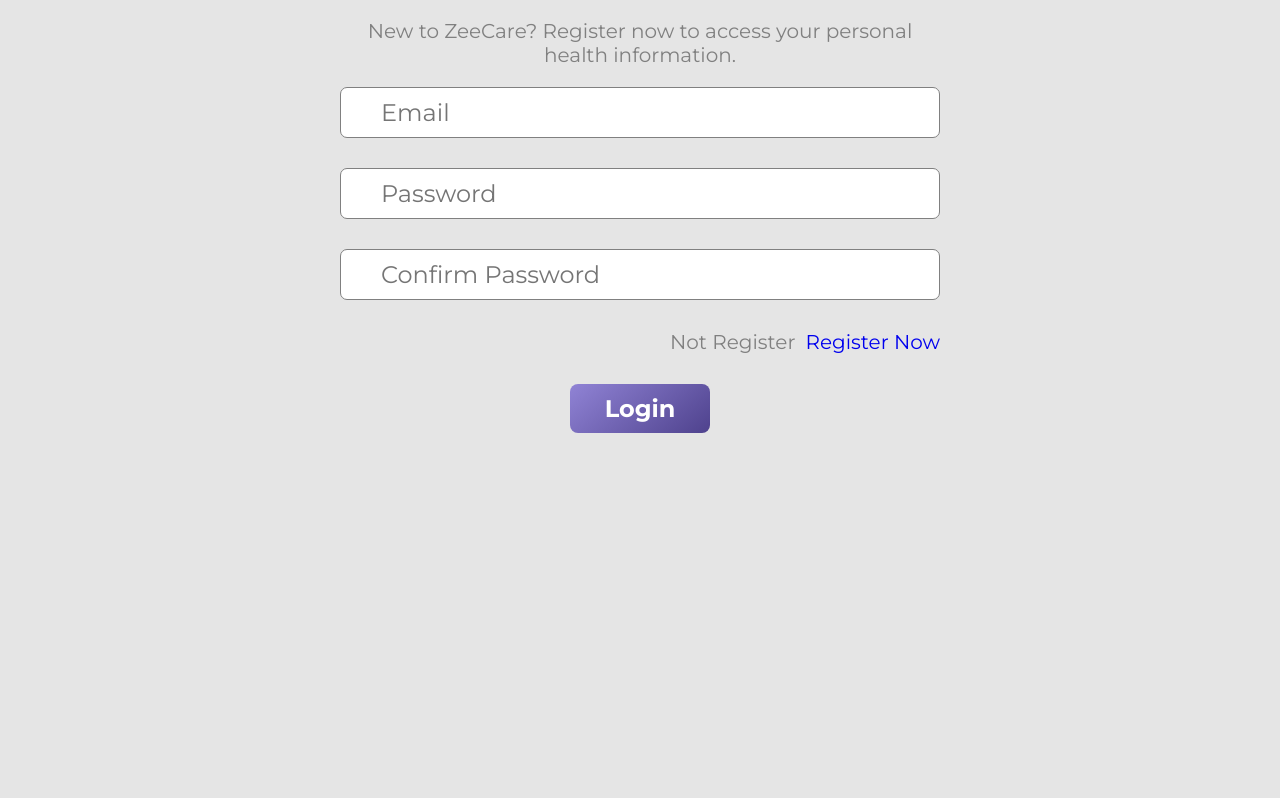
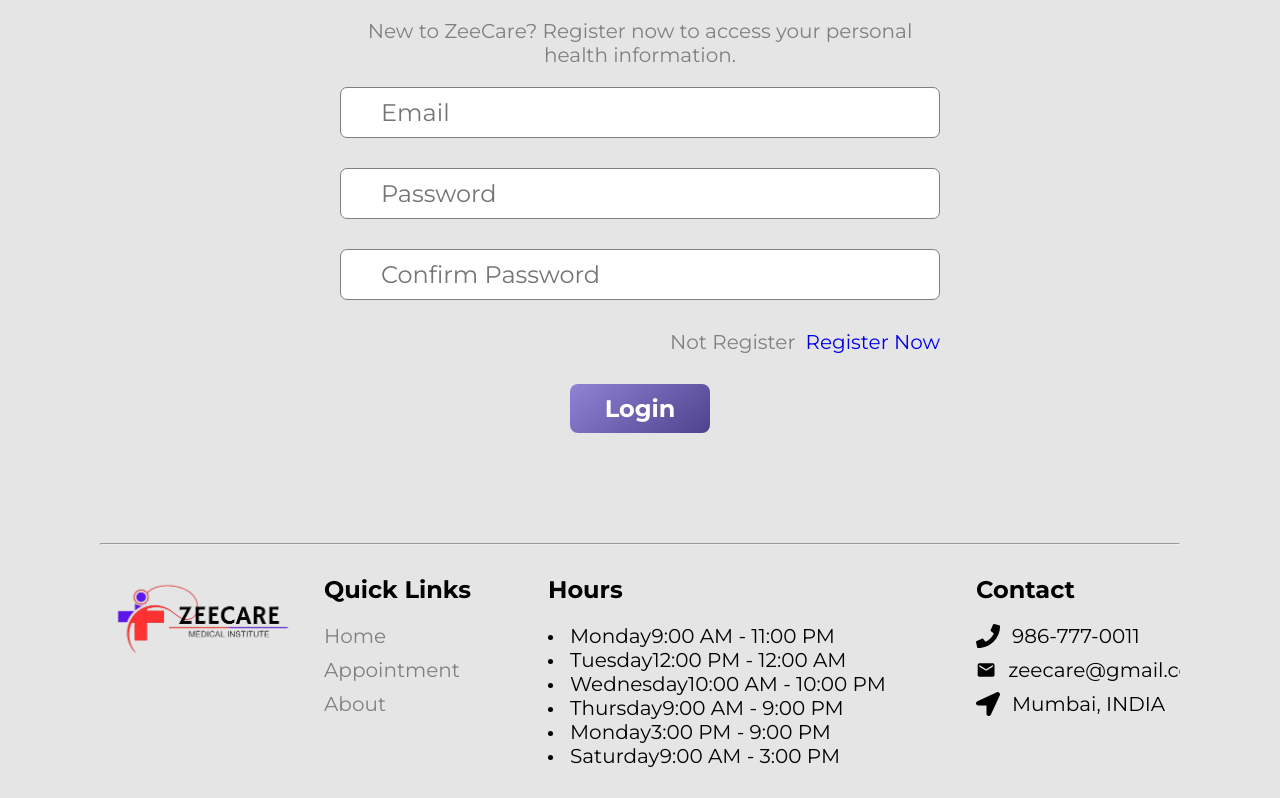
Before and after one commit to Lovenoelkujur/Hospital-Management-System-Frontend, a React (Create React App) app: page /login in a window 1280 px wide. Shown: the part 302-1100 px from the top of the page. Before the commit the page ends 845 px from the top, so only its background shows below. Built offline with nearby package versions, Linux system fonts and the light colour scheme; no server answers.

Commit message:
Footer Completed

```diff
--- a/src/App.js
+++ b/src/App.js
@@ -11,6 +11,7 @@
 import Navbar from './components/Navbar';
 import { Context } from './index';
 import axios from 'axios';
+import Footer from './components/Footer';
 
 const App = () => {
 
@@ -44,6 +45,7 @@
           <Route path='/register' element={<Register />} />
           <Route path='/login' element={<Login />} />
         </Routes>
+        <Footer />
         <ToastContainer position='top-center' />
       </Router>
     </>
--- /dev/null
+++ b/src/components/Footer.js
@@ -0,0 +1,95 @@
+import React from 'react';
+import { Link } from 'react-router-dom';
+import { FaPhone, FaLocationArrow } from "react-icons/fa";
+import { MdEmail } from "react-icons/md";
+
+const Footer = () => {
+
+    const hours = [
+        {
+          id: 1,
+          day: "Monday",
+          time: "9:00 AM - 11:00 PM",
+        },
+        {
+          id: 2,
+          day: "Tuesday",
+          time: "12:00 PM - 12:00 AM",
+        },
+        {
+          id: 3,
+          day: "Wednesday",
+          time: "10:00 AM - 10:00 PM",
+        },
+        {
+          id: 4,
+          day: "Thursday",
+          time: "9:00 AM - 9:00 PM",
+        },
+        {
+          id: 5,
+          day: "Monday",
+          time: "3:00 PM - 9:00 PM",
+        },
+        {
+          id: 6,
+          day: "Saturday",
+          time: "9:00 AM - 3:00 PM",
+        },
+      ];
+
+  return (
+    <>
+        <footer className='container'>
+            <hr />
+
+            <div className='content'>
+                <div>
+                    <img src="./logo.png" alt='logo' className='logo-img' />
+                </div>
+
+                <div>
+                    <h4>Quick Links</h4>
+                    <ul>
+                        <Link to={"/"}>Home</Link>
+                        <Link to={"/appointment"}>Appointment</Link>
+                        <Link to={"/about"}>About</Link>
+                    </ul>
+                </div>
+
+                <div>
+                    <h4>Hours</h4>
+                    {
+                        hours.map(element => {
+                            return(
+                                <li key={element.id}>
+                                    <span>{element.day}</span>
+                                    <span>{element.time}</span>
+                                </li>
+                            )
+                        })
+                    }
+                </div>
+
+                <div>
+                    <h4>Contact</h4>
+                    <div>
+                        <FaPhone />
+                        <span>986-777-0011</span>
+                    </div>
+                    <div>
+                        <MdEmail />
+                        <span>zeecare@gmail.com</span>
+                    </div>
+                    <div>
+                        <FaLocationArrow />
+                        <span>Mumbai, INDIA</span>
+                    </div>
+                </div>
+            </div>
+        </footer>
+    </>
+  )
+}
+
+export default Footer;
--- a/src/components/Navbar.js
+++ b/src/components/Navbar.js
@@ -37,7 +37,9 @@
     return (
     <nav className='container'>
 
-        <div className='logo'>ZeeCare</div>
+        <div className='logo'>
+            <img src="./logo.png" alt='logo' className='logo-img' />
+        </div>
 
         <div className={show ? "navLinks showmenu" : "navLinks"}>
 
```
